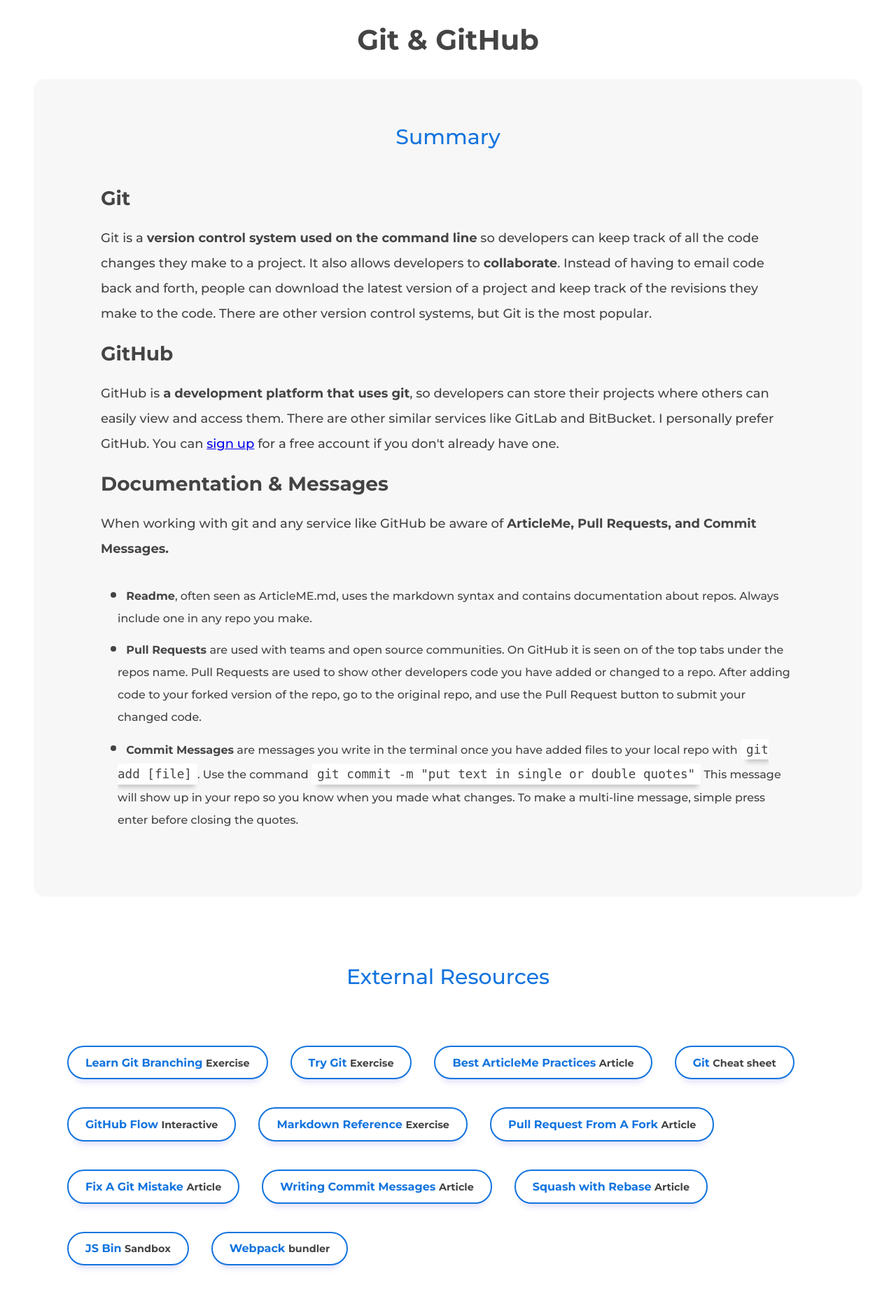
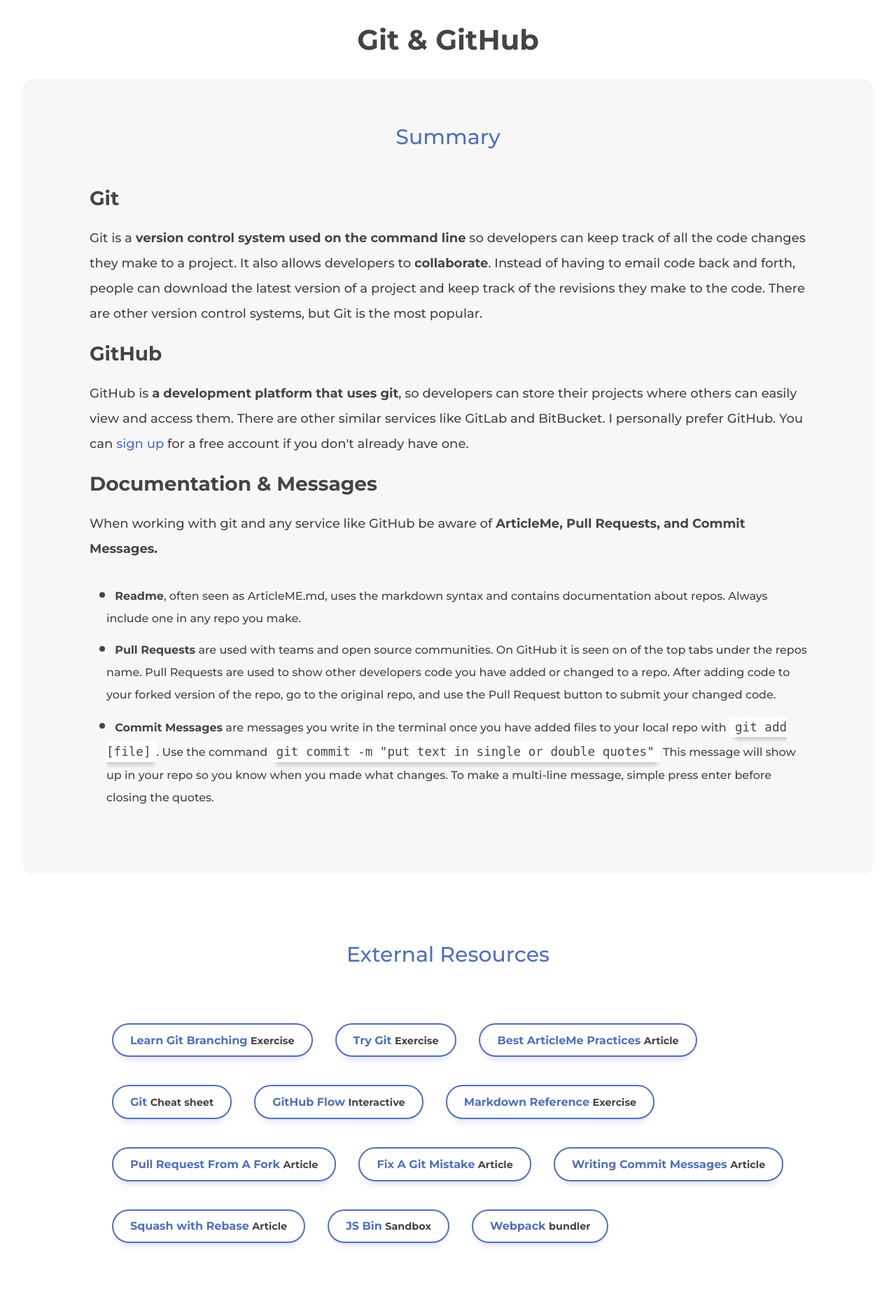
Before and after one commit to sparkbox/full-stack-beginners-guide, a web app: file git.html in a window 1280 px wide. Shown: the part 64-1920 px from the top of the page at 70% size. Run offline with its HTML, style and script files only (its server is not run), Linux system fonts and the light colour scheme.

Commit message:
chore: updates
to classes, and style

```diff
--- a/git.html
+++ b/git.html
@@ -1,12 +1,10 @@
 <!DOCTYPE html>
-<html>
-
+<html lang="en">
 <head>
     <title>Learn Git</title>
     <meta name="viewport" content="width=device-width, initial-scale=1">
     <link href="dist/css/main.css" rel="stylesheet">
 </head>
-
 <body>
   <header class="header">
     <nav>
@@ -18,9 +16,8 @@
   </header>
     <main class="main">
       <h1 class="title">Git & GitHub</h1>
-      <!-- intro section -->
       <div class="theme theme--grey">
-        <h2 class="theme__title theme__title--lava">Summary</h2>
+        <h2 class="theme__title">Summary</h2>
         <section>
           <h3 class="section__subtitle">Git</h3>
           <p class="section__copy">
@@ -31,7 +28,7 @@
           <h3 class="section__subtitle">GitHub</h3>
           <p class="section__copy">
             GitHub is <strong>a development platform that uses git</strong>, so developers can store their projects where others can easily view and access them. There are other similar services like GitLab and BitBucket. I personally prefer GitHub. You can
-            <a href="https://github.com/join" target="_blank" class="section__link section__link--primary">sign up</a> for a free account if you don't already have one.          </p>
+            <a href="https://github.com/join" target="_blank" class="section__link">sign up</a> for a free account if you don't already have one.          </p>
         </section>
         <section>
           <h3 class="section__subtitle">Documentation & Messages</h3>
@@ -55,49 +52,49 @@
         </div>
         <!-- resources section -->
         <div class="theme theme--resources">
-          <h2 class="theme__title theme__title--lava">External Resources</h2>
+          <h2 class="theme__title">External Resources</h2>
           <section class="section resources">
-            <a class="resources__link resources__link--lava" href="https://learngitbranching.js.org/" target="_blank" aria-label="Interactive exercise on git branching">Learn Git Branching
+            <a class="resources__link" href="https://learngitbranching.js.org/" target="_blank" aria-label="Interactive exercise on git branching">Learn Git Branching
               <span class="resources__meta">Exercise</span>
             </a>
-            <a class="resources__link resources__link--lava" href="https://try.github.io/levels/1/challenges/1" target="_blank" aria-label="Interactive command line simulation to try git">Try Git
+            <a class="resources__link" href="https://try.github.io/levels/1/challenges/1" target="_blank" aria-label="Interactive command line simulation to try git">Try Git
               <span class="resources__meta">Exercise</span>
             </a>
-            <a class="resources__link resources__link--lava" href="https://github.com/jehna/Articleme-best-practices" target="_blank" aria-label="An example ArticleMe that you can clone, in a GitHub repo">Best ArticleMe Practices
+            <a class="resources__link" href="https://github.com/jehna/Articleme-best-practices" target="_blank" aria-label="An example ArticleMe that you can clone, in a GitHub repo">Best ArticleMe Practices
               <span class="resources__meta">Article</span>
             </a>
-            <a class="resources__link resources__link--lava" href="https://services.github.com/on-demand/downloads/github-git-cheat-sheet.pdf" target="_blank" aria-label="A PDF of commonly used git commands">Git
+            <a class="resources__link" href="https://services.github.com/on-demand/downloads/github-git-cheat-sheet.pdf" target="_blank" aria-label="A PDF of commonly used git commands">Git
               <span class="resources__meta">Cheat sheet</span>
             </a>
-            <a class="resources__link resources__link--lava" href="https://guides.github.com/introduction/flow/" target="_blank" aria-label="An introduction to GitHub flow, highlighting each step of a contribution to a team's project">GitHub Flow
+            <a class="resources__link" href="https://guides.github.com/introduction/flow/" target="_blank" aria-label="An introduction to GitHub flow, highlighting each step of a contribution to a team's project">GitHub Flow
               <span class="resources__meta">Interactive</span>
             </a>
-            <a class="resources__link resources__link--lava" href="http://commonmark.org/help/tutorial/" target="_blank" aria-label="Tutorial on markdown, where each section includes an example">Markdown Reference
+            <a class="resources__link" href="http://commonmark.org/help/tutorial/" target="_blank" aria-label="Tutorial on markdown, where each section includes an example">Markdown Reference
               <span class="resources__meta">Exercise</span>
             </a>
-            <a class="resources__link resources__link--lava" href="https://help.github.com/articles/creating-a-pull-request-from-a-fork/" target="_blank" aria-label="GitHub Help article with an 8 step outline">Pull Request From A Fork
+            <a class="resources__link" href="https://help.github.com/articles/creating-a-pull-request-from-a-fork/" target="_blank" aria-label="GitHub Help article with an 8 step outline">Pull Request From A Fork
               <span class="resources__meta">Article</span>
             </a>
-            <a class="resources__link resources__link--lava" href="http://ohshitgit.com/" target="_blank" aria-label="Example of git mistakes and how to fix them">Fix A Git Mistake
+            <a class="resources__link" href="http://ohshitgit.com/" target="_blank" aria-label="Example of git mistakes and how to fix them">Fix A Git Mistake
               <span class="resources__meta">Article</span>
             </a>
-            <a class="resources__link resources__link--lava" href="https://github.com/erlang/otp/wiki/Writing-good-commit-messages" target="_blank" aria-label="A GitHub repo wiki on do's and don'ts with an example commit message">Writing Commit Messages
+            <a class="resources__link" href="https://github.com/erlang/otp/wiki/Writing-good-commit-messages" target="_blank" aria-label="A GitHub repo wiki on do's and don'ts with an example commit message">Writing Commit Messages
               <span class="resources__meta">Article</span>
             </a>
-            <a class="resources__link resources__link--lava" href="http://gitready.com/advanced/2009/02/10/squashing-commits-with-rebase.html" target="_blank" aria-label="A GitHub repo wiki on do's and don'ts with an example commit message">Squash with Rebase
+            <a class="resources__link" href="http://gitready.com/advanced/2009/02/10/squashing-commits-with-rebase.html" target="_blank" aria-label="A GitHub repo wiki on do's and don'ts with an example commit message">Squash with Rebase
               <span class="resources__meta">Article</span>
             </a>
-            <a class="resources__link resources__link--lava" href="https://jsbin.com/">JS Bin
+            <a class="resources__link" href="https://jsbin.com/">JS Bin
               <span class="resources__meta">Sandbox</span>
             </a>
-            <a class="resources__link resources__link--lava" href="https://github.com/webpack/webpack">Webpack
+            <a class="resources__link" href="https://github.com/webpack/webpack">Webpack
               <span class="resources__meta">bundler</span>
             </a>
             </section>
           </div>
           <!-- cheat sheet section -->
           <div class="theme theme--grey">
-            <h2 class="theme__title theme__title--lava">CheatSheet</h2>
+            <h2 class="theme__title">CheatSheet</h2>
             <section class="section">
               <h3 class="section__subtitle">How to set up a GitHub Repo</h3>
               <div class="code__wrapper">
@@ -119,12 +116,12 @@
           </div>
           <!-- project prompts section -->
           <div class="theme">
-            <h2 class="theme__title theme__title--lava">Git & GitHub Projects</h2>
+            <h2 class="theme__title">Git & GitHub Projects</h2>
             <section class="section">
               <h3 class="section__subtitle section__subtitle--line">Contribute to this website</h3>
               <p class="section__copy">
                 You will need a basic understanding of html and css. Go to
-                <a class="section__link section__link--lava" href="#" target="_blank">this repository</a>,
+                <a class="section__link" href="#" target="_blank">this repository</a>,
                 or repo, on GitHub. Find an issue, and leave a comment letting other users know you will be working on that issue. Fork the repo, clone it, and start tackling your issue
               </p>
               <h3 class="section__subtitle section__subtitle--line">Create your own repo or contribute to Open Source</h3>
@@ -133,16 +130,16 @@
               </p>
               <ul class="list">
                 <li class="list__item">
-                  <a href="https://github.com/yourfirstpr/yourfirstpr.github.io" target="_blank" class="section__link section__link--lava" aria-label="GitHub repo that you can make your first PR to">Your First PR:</a>
+                  <a href="https://github.com/yourfirstpr/yourfirstpr.github.io" target="_blank" class="section__link" aria-label="GitHub repo that you can make your first PR to">Your First PR:</a>
                   Great to practice a PR, uses Jekyll
                 </li>
                 <li class="list__item">
-                  <a href="https://up-for-grabs.net/" target="_blank" class="section__link section__link--lava" aria-label="List of curation projects that beginners can PR to">Up For Grabs:</a>
+                  <a href="https://up-for-grabs.net/" target="_blank" class="section__link" aria-label="List of curation projects that beginners can PR to">Up For Grabs:</a>
                   Curated list of projects for new contributors
                 </li>
               </ul>
               <p class="section__copy">
-                For Help Visit <a href="https://github.community/" target="_blank" class="section__link section__link--lava" aria-label="Post a question or see what others asked">the GitHub Community Forum</a>
+                For Help Visit <a href="https://github.community/" target="_blank" class="section__link" aria-label="Post a question or see what others asked">the GitHub Community Forum</a>
               </p>
             </section>
           </div>
--- a/index.html
+++ b/index.html
@@ -1,12 +1,10 @@
 <!DOCTYPE html>
 <html lang="en">
-
 <head>
     <title>Learn Web Development Through Approachable Projects</title>
     <meta name="viewport" content="width=device-width, initial-scale=1">
     <link href="dist/css/main.css" rel="stylesheet">
 </head>
-
 <body>
   <header class="header">
     <nav>
--- a/src/scss/_component.code-block.scss
+++ b/src/scss/_component.code-block.scss
@@ -11,10 +11,6 @@
     margin-bottom: 3rem;
     background-color: $c-white;
     box-shadow: 2px 10px 6px -6px rgba(0, 0, 0, 0.2);
-
-    @media (min-width: $first-bp) {
-      margin-left: 2rem;
-    }
   }
 
   &__block {
--- a/src/scss/_component.full-page.scss
+++ b/src/scss/_component.full-page.scss
@@ -26,7 +26,7 @@
     width: 100%;
     margin: auto;
     z-index: -1;
-    background-color: $c-purple;
+    background-color: $c-blue-yonder;
     box-shadow: 0px 16px 14px -10px rgba(0, 0, 0, 0.2);
   }
 
@@ -36,7 +36,7 @@
     text-align: center;
 
     &::after {
-      background-color: $c-purple;
+      background-color: $c-blue-yonder;
     }
   }
 }
--- a/src/scss/_component.list.scss
+++ b/src/scss/_component.list.scss
@@ -13,7 +13,7 @@
     margin-bottom: 0.8rem;
 
     &::before {
-      content: "";
+      content: '';
       display: inline-block;
       position: relative;
       top: -0.2rem;
--- a/src/scss/_component.nav.scss
+++ b/src/scss/_component.nav.scss
@@ -55,7 +55,7 @@
 
     &:hover::after {
       height: 150%;
-     background-color: $c-purple;
+     background-color: $c-blue-yonder;
     }
   }
 }
--- a/src/scss/_component.pre-footer.scss
+++ b/src/scss/_component.pre-footer.scss
@@ -46,7 +46,7 @@
     transition: all 200ms ease-in, background-image 100ms ease;
 
     &:hover {
-      background-color: $c-purple;
+      background-color: $c-blue-yonder;
       color: $c-white;
     }
   }
--- a/src/scss/_component.resources.scss
+++ b/src/scss/_component.resources.scss
@@ -25,8 +25,8 @@
     font-weight: 700;
     font-size: 1rem;
     width: 50vw;
-    color: $c-purple;
-    border: 2px solid $c-purple;
+    color: $c-blue-yonder;
+    border: 2px solid $c-blue-yonder;
     border-radius: 0.5rem;
     text-decoration: none;
     text-align: center;
@@ -46,15 +46,19 @@
     }
 
     &:hover {
-      border: 2px solid $c-purple;
+      border: 2px solid $c-blue-yonder;
       color: $c-white;
-      background-color: $c-purple;
+      background-color: $c-blue-yonder;
       box-shadow: 0px 14px 6px -8px rgba(126, 126, 230, 0);
     }
   }
 
   &__meta {
     font-size: 0.9rem;
-    color: $c-grey;
+    color: $c-old-silver;
+
+    .resources__link:hover & {
+      color: $c-cambridge-blue;
+    }
   }
 }
--- a/src/scss/_component.section.scss
+++ b/src/scss/_component.section.scss
@@ -32,10 +32,34 @@
   }
 
   &__link {
-    text-decoration: underline;
+    position: relative;
+    color: $c-blue-yonder;
+    text-decoration: none;
+    transition: color 150ms linear 50ms;
+
+    &::after {
+      content: '';
+      display: block;
+      position: absolute;
+      margin: 0;
+	    left: 0;
+	    bottom: -0.125rem;
+	    height: 0.2em;
+      width: 100%;
+      z-index: -1;
+      background-color: $c-blue-yonder;
+      transition: all 150ms linear 100ms, padding 150ms linear,  transform 150ms linear;
+    }
 
     &:hover {
-      color: $c-grey;
+      color: #fff;
+    }
+
+    &:hover::after {
+      transform: translate(-0.25rem, 0.125rem);
+      height: 100%;
+      width: 100%;
+      padding: 0.25rem;
     }
   }
 
--- a/src/scss/_component.theme.scss
+++ b/src/scss/_component.theme.scss
@@ -5,7 +5,8 @@
 
   @media (min-width: $first-bp) {
     padding: 4rem 6rem;
-    margin: 2rem;
+    margin: 2rem auto;
+    max-width: 64rem;
     border-radius: 1rem;
   }
 
@@ -14,7 +15,7 @@
   }
 
   &__title {
-    color: $c-purple;
+    color: $c-blue-yonder;
     margin-bottom: 1rem;
     font-size: 1.25rem;
     font-weight: normal;
--- a/src/scss/_settings.variables.scss
+++ b/src/scss/_settings.variables.scss
@@ -4,7 +4,9 @@
 $c-light-grey: #eee;
 $c-white: #fff;
 $c-grey-blue: #6a758f;
-$c-purple: #1374de;
+$c-blue-yonder: #5270b7;
+$c-old-silver: #85877C;
+$c-cambridge-blue: #7FBEAB;
 
 // media queries
 $first-bp: 50rem;
```
Also changed, not shown: a11y.html (+17 -17 lines), design.html (+17 -19 lines), dotfiles.html (+14 -16 lines), js.html (+17 -17 lines), src/scss/_component.card.scss (+24 -14 lines), dist/css/main.css, src/scss/_components.list.scss (added).
